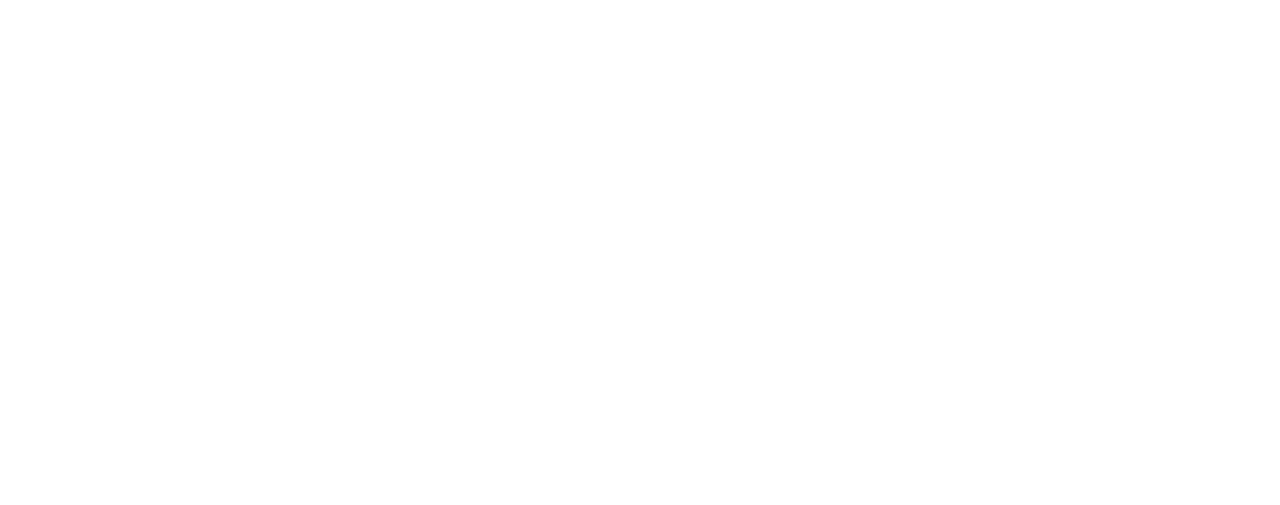
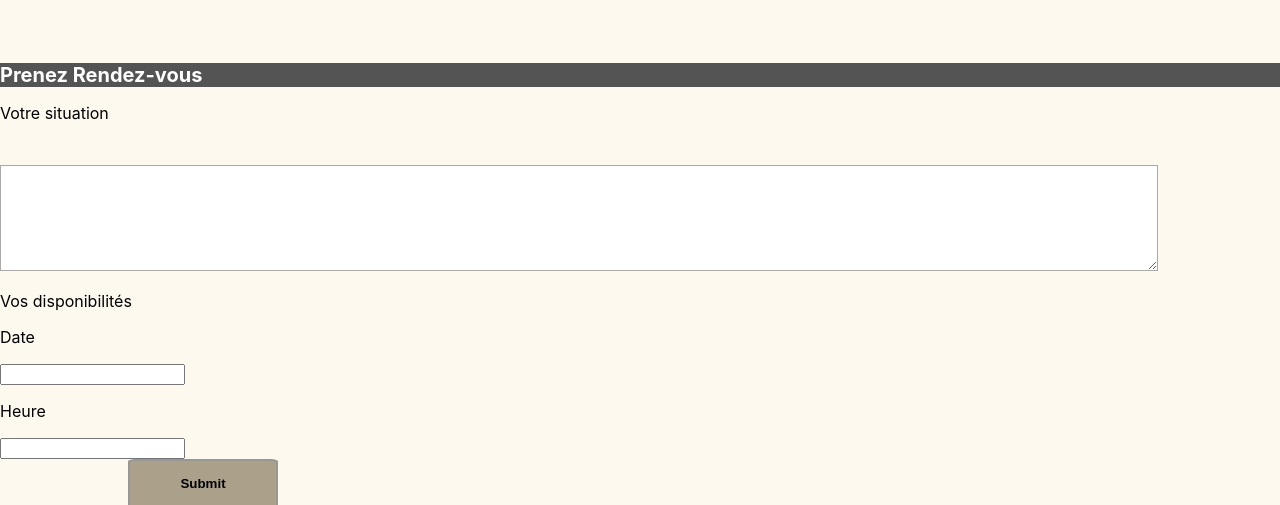
Before and after one commit to OmniaGomaa88/avocatEnligne-Client, a React (Create React App) app: page /rendezVous/1 in a window 1280 px wide. Shown: the part 481-986 px from the top of the page. Before the commit the page ends 800 px from the top, so only its background shows below. Built offline with nearby package versions, Linux system fonts and the light colour scheme; no server answers; sample sign-in values are in the browser's storage.

Commit message:
add rendez vous

```diff
--- a/src/App.js
+++ b/src/App.js
@@ -4,11 +4,17 @@
 import Header from "./components/headre"
 import Avocats from './Pages/avocats/avocats'
 import AvocatProfile from "./Pages/avocatProfile/avocatProfile"
+import RendeVous from "./Pages/rendez-vous/rendezVous"
+import {hasAuthenticated} from'../src/services/Auth'
+import Auth from '../src/context/Auth'
+import { useEffect, useState } from "react";
+import AuthenticaRoute from './components/AuthenticatRoute';
 import { BrowserRouter as Router, Route, Switch } from "react-router-dom";
 function App() {
+  const [isAuthenticated,setIsAuthenticated]=useState(hasAuthenticated())
   return (
-    <div>
-      <Router>
+    <Router>
+
       <Header></Header>
         <Switch>
 
@@ -16,11 +22,12 @@
           <Route exact path="/Login" component={Login}/>
           <Route exact path="/avocats" component={Avocats}/>
           <Route exact path="/avocat/:id" component={AvocatProfile}/>
+          <Auth.Provider value={{isAuthenticated,setIsAuthenticated}}>
+          <AuthenticaRoute  path='/rendezVous/:id' component={RendeVous} />
+          </Auth.Provider>
+        </Switch>
 
-
-        </Switch>
-      </Router>
-    </div>
+        </Router>
   );
 }
 
--- a/src/Pages/avocatProfile/avocatProfile.js
+++ b/src/Pages/avocatProfile/avocatProfile.js
@@ -93,7 +93,7 @@
                 </p>
               </div>
             </div>
-            <button className="RDVBtn">Randez-vous</button>
+            <Link to={"/rendezVous/"+id}><button className="RDVBtn">Randez-vous</button></Link>
             <div className="Disponibilité">
               <h4>
                 ___________________________Disponibilité____________________________
--- /dev/null
+++ b/src/Pages/rendez-vous/rendezVous.js
@@ -0,0 +1,17 @@
+import React from "react";
+import { useState } from "react";
+import { matchPath } from "react-router";
+
+import RendezVousForm from "../../components/rendezVousForm"
+const RendeVous = (props) => {
+  const id = props.match.params.id;
+  const clientId= localStorage.getItem("userId");
+
+  return (
+    <div >
+    <RendezVousForm avocatId={id} clientId={clientId} ></RendezVousForm>
+    </div>
+  );
+};
+
+export default RendeVous;
--- /dev/null
+++ b/src/components/AuthenticatRoute.jsx
@@ -0,0 +1,13 @@
+import React,{useContext} from 'react'
+import { Redirect } from 'react-router'
+import Auth from '../context/Auth'
+import {Route} from 'react-router-dom'
+
+const AuthenticaRoute = ({path, component})=>{
+    const{isAuthenticated}= useContext(Auth)
+    return isAuthenticated?(
+        <Route exact path={path} component={component}/>
+    ):(
+        <Redirect to ='/' /> )
+}
+export default AuthenticaRoute
--- a/src/components/headre.js
+++ b/src/components/headre.js
@@ -43,6 +43,9 @@
       console.log(error);
     }
   };
+  const logout=()=>{
+    localStorage.removeItem("token")
+  }
   useEffect(() => {
     getVills();
   }, []);
@@ -61,6 +64,9 @@
             <li className="navBarItem">
               <Link to="/signup">Enregistre</Link>
             </li>
+          <li onClick={()=>logout}>
+            logOut
+          </li>
           </ul>
         </nav>
 
--- a/src/components/loginForm.js
+++ b/src/components/loginForm.js
@@ -8,7 +8,12 @@
 
   const hendelClick = async (e)=>{
     let response = await props.service.Login(email, password)
-    let userId = localStorage.setItem("userId",response.data.id)
+    if(response.data.success){
+      localStorage.setItem('token', response.data.token);
+      let userId = localStorage.setItem("userId",response.data.id)
+       props.history.push('/rendezVous');
+      }
+
     // console.log(localStorage.getItem("userId"))
   }
 
--- a/src/components/rendezVousForm.js
+++ b/src/components/rendezVousForm.js
@@ -7,11 +7,13 @@
   const [heure, setHeure] = useState("");
   const [error, setError] = useState(false);
 
-  const avocatId = props.id;
-  const clientId = localStorage.getItem("userId");
+const avocatId=0
+const clientId=0
 
  // handelClick for rendezVous formImage
- const hendelClick = async (e)=>{
+ const hendelClick = async (avocatId,clientId)=>{
+   avocatId= props.avocatId
+   clientId= props.clientId
   try{
     let response = await rendezVousService.addRendezVous(client_situation, date, heure ,avocatId,clientId)
     console.log(client_situation, date, heure ,avocatId,clientId)
@@ -47,7 +49,7 @@
                   <input onChange={(e) => setHeure(e.target.value)}></input>
                 </div>
               </div>
-              <button className="RDVBtn" onClick={(e) => hendelClick(e)}>
+              <button className="RDVBtn" onClick={() => hendelClick(avocatId,clientId)}>
                 Submit
               </button>
             </div>
--- /dev/null
+++ b/src/context/Auth.js
@@ -0,0 +1,5 @@
+import React from "react";
+export default React.createContext({
+    isAuthenticated:false,
+    setIsAuthenticated: value=>{}
+})
--- /dev/null
+++ b/src/services/Auth.js
@@ -0,0 +1,6 @@
+export function hasAuthenticated(){
+    if (localStorage.getItem('token'))
+    {   return true;
+     }
+     return false
+}
--- a/src/services/rendes_Vous.js
+++ b/src/services/rendes_Vous.js
@@ -1,8 +1,8 @@
 import api from "./api";
 const rendezVousService = {
-    addRendezVous: async (client_situation, date, heure ,avocatId,clientId) => {
-        return await api.post("addRendezVous", {
-            client_situation, date, heure ,avocatId,clientId
+    addRendezVous: async (client_situation, date, heure ,clientId,avocatId) => {
+        return await api.post(`/addRendezVous/${avocatId}`, {
+            client_situation, date, heure,clientId
         });
       },
 };
```
